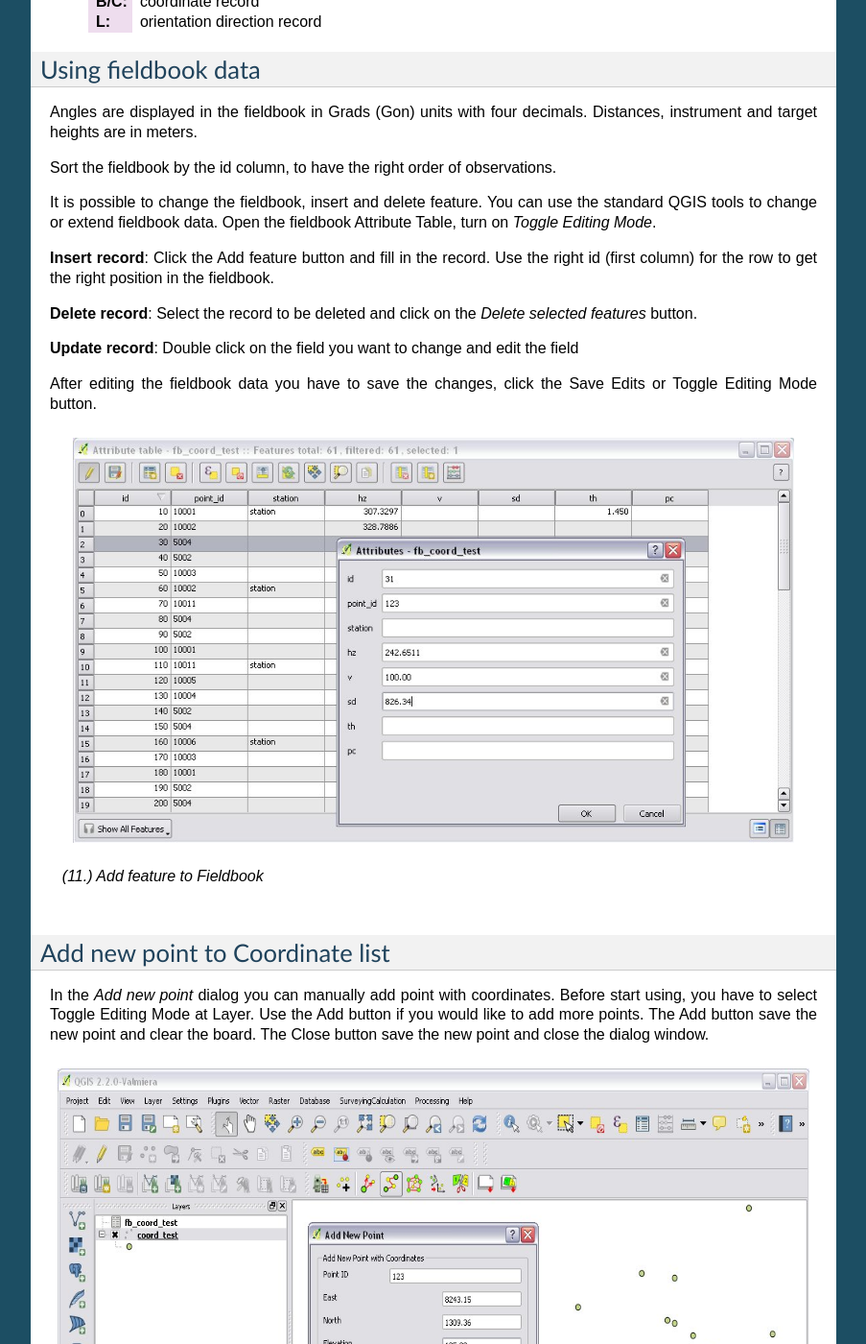
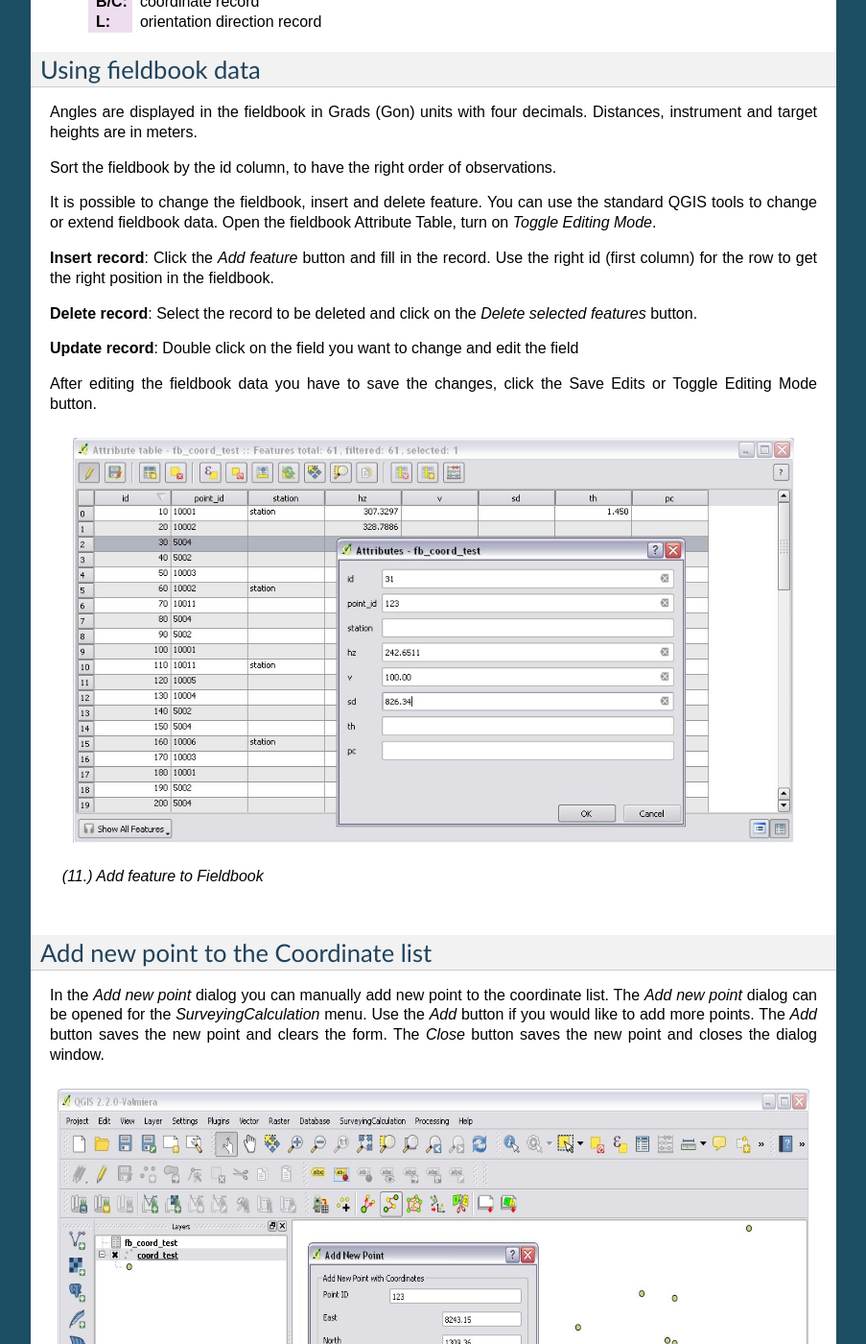
Before and after one commit to zsiki/ls, a Sphinx documentation site: the page built from doc/source/usersguide.rst, in a window 1280 px wide and 1400 px high, scrolled down 9737 px. Shown: the whole window at 96% size, without its empty margins (198-1101 px from the left). Built offline with Sphinx 7.4.7, drawn with Linux system fonts in a browser that asks for light colours; some of the changed text lies outside the part shown.

Commit message:
text updated

```diff
--- a/doc/source/usersguide.rst
+++ b/doc/source/usersguide.rst
@@ -326,7 +326,7 @@ It is possible to change the fieldbook, insert and delete feature. You can use
 the standard QGIS tools to change or extend fieldbook data. Open the
 fieldbook Attribute Table, turn on *Toggle Editing Mode*.
 
-**Insert record**: Click the Add feature button and fill in the record. Use the
+**Insert record**: Click the *Add feature* button and fill in the record. Use the
 right id (first column) for the row to get the right position in the fieldbook.
 
 **Delete record**: Select the record to be deleted and click on the *Delete selected features* button.
@@ -341,22 +341,18 @@ After editing the fieldbook data you have to save the changes, click the Save Ed
 
    *(11.) Add feature to Fieldbook*
 
-Add new point to Coordinate list
-::::::::::::::::::::::::::::::::
+Add new point to the Coordinate list
+::::::::::::::::::::::::::::::::::::
 
-In the *Add new point* dialog you can manually add point with coordinates. Before start using, you have to
-select Toggle Editing Mode at Layer.
-Use the Add button if you would like to add more points. The Add button save the new point and clear the board.
-The Close button save the new point and close the dialog window.
-
+In the *Add new point* dialog you can manually add new point to the coordinate list. The *Add new point* dialog can be opened for the *SurveyingCalculation* menu.
+Use the *Add* button if you would like to add more points. The *Add* button saves the new point and clears the form.
+The *Close* button saves the new point and closes the dialog window.
 
 .. figure:: images/u12.png
    :scale: 80 %
    :align: center
 
-   *(12.) Add new point with coordinates to Coordinate list*
-
-
+   *(12.) Add new point to the Coordinate list*
 
 Single Point Calculations
 :::::::::::::::::::::::::
```
